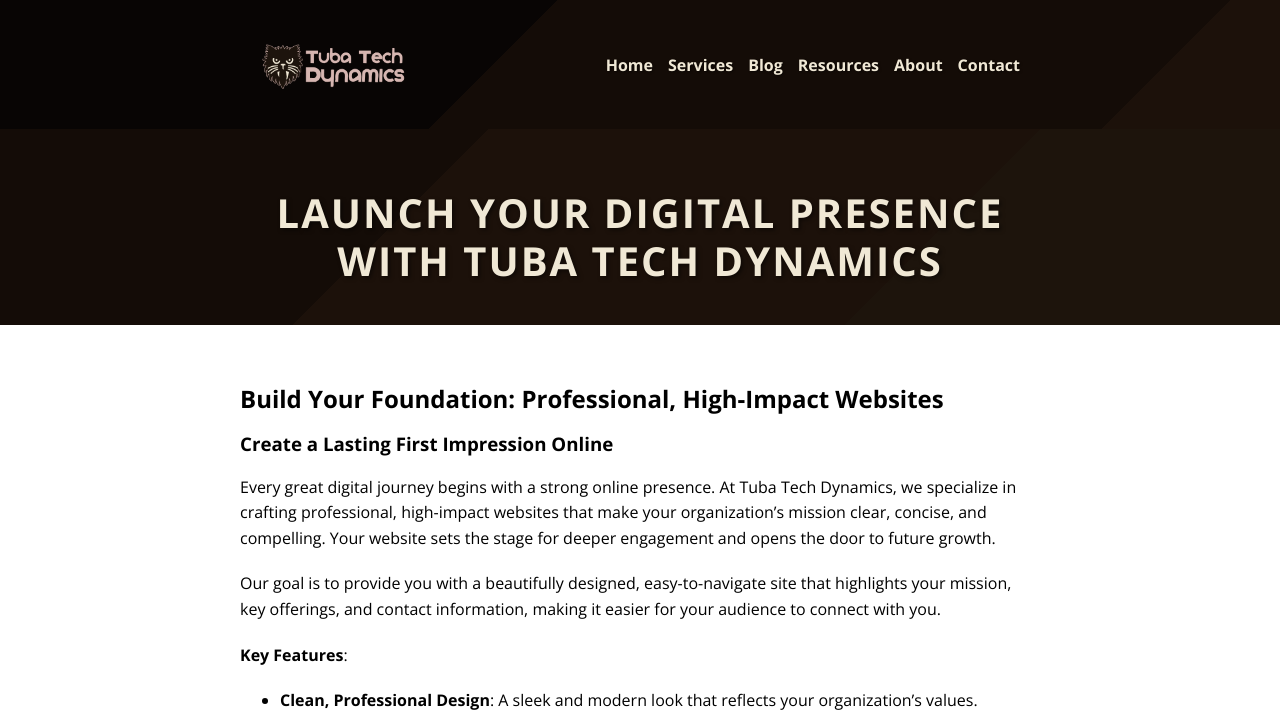
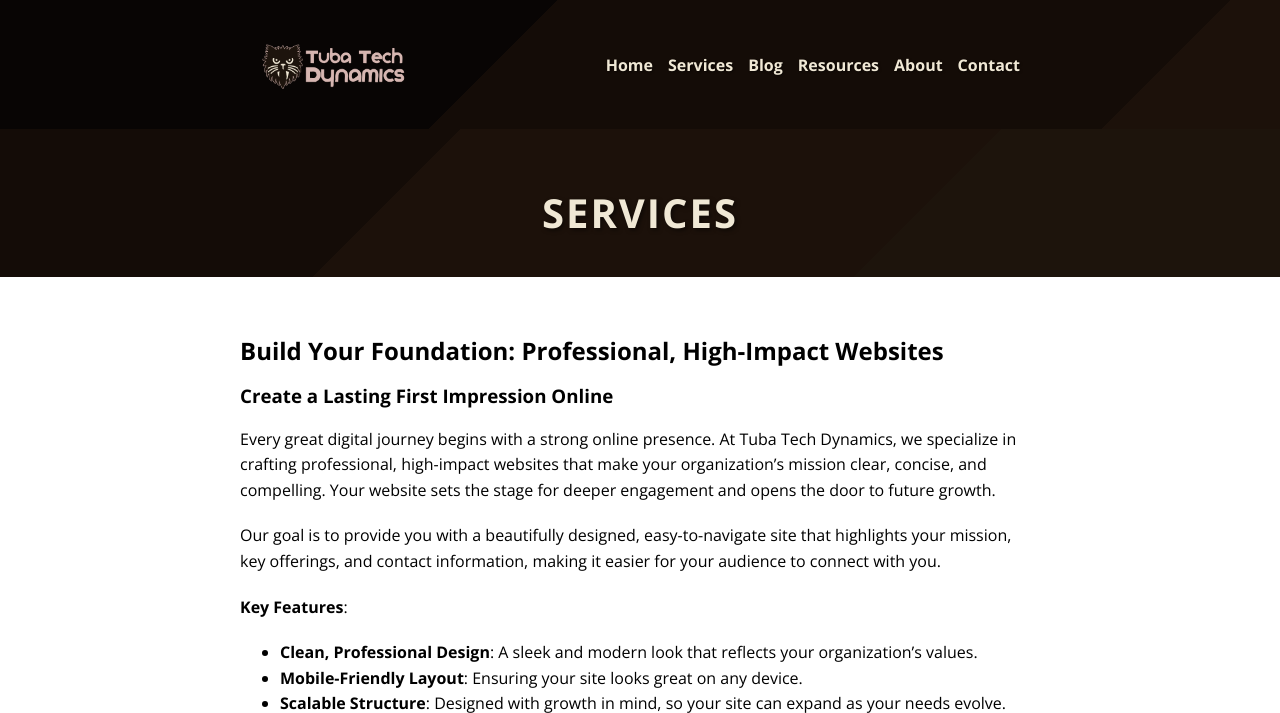
Before and after one commit to tubatechdynamics/offerings, a Jekyll site: the page built from services.md, in a window 1280 px wide and 900 px high, cut to the strip 0-713 px from the top of the window. Built offline with Jekyll 4.4.1, drawn with Linux system fonts in a browser that asks for light colours.

Commit message:
too much title

```diff
--- a/services.md
+++ b/services.md
@@ -1,6 +1,6 @@
 ---
 layout: page
-title: "Launch Your Digital Presence with Tuba Tech Dynamics"
+title: "Services"
 meta_title: "Digital Presence Solutions | Tuba Tech Dynamics"
 meta_description: "Create a professional, high-impact online presence that showcases your mission and grows with your organization. Explore Tuba Tech Dynamics’ full suite of services."
 permalink: /services/
```
